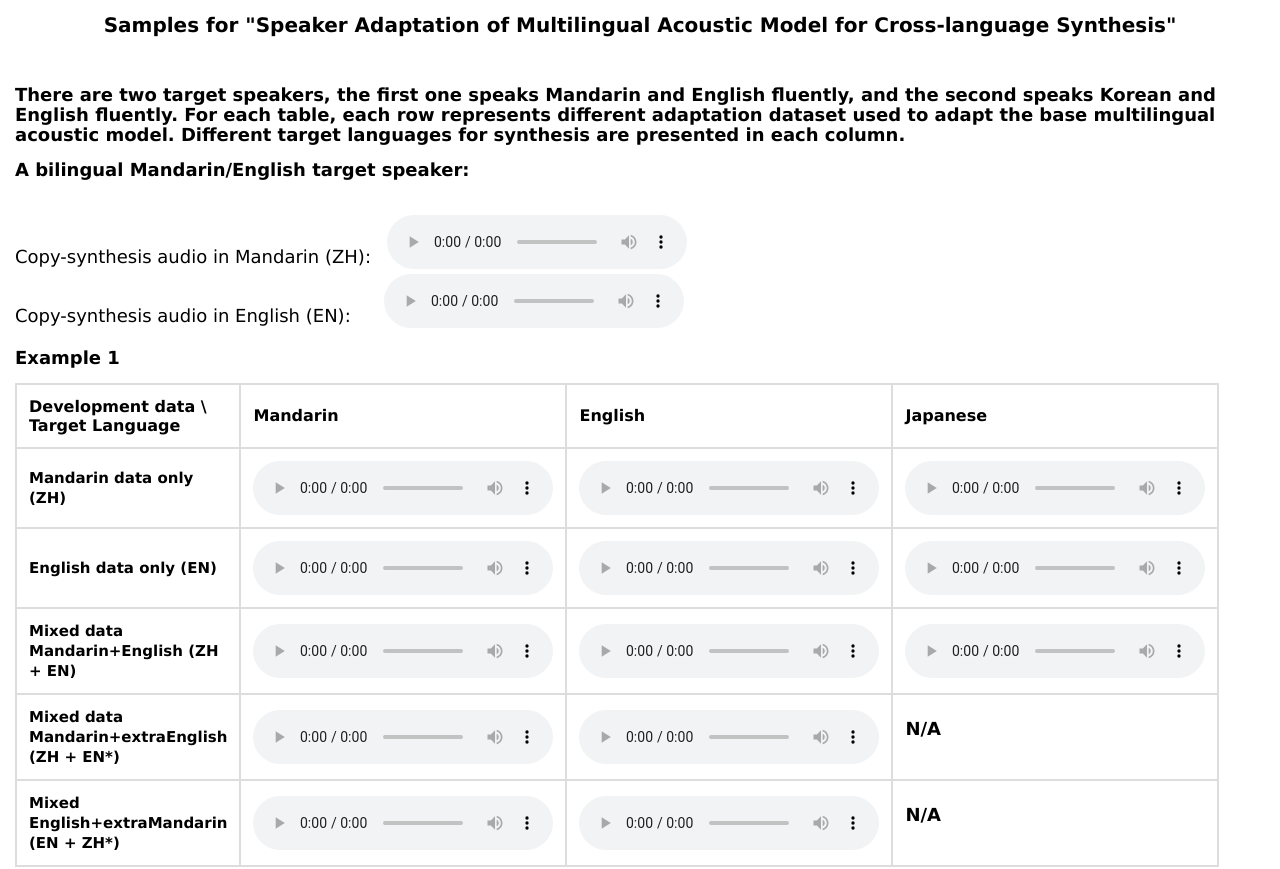
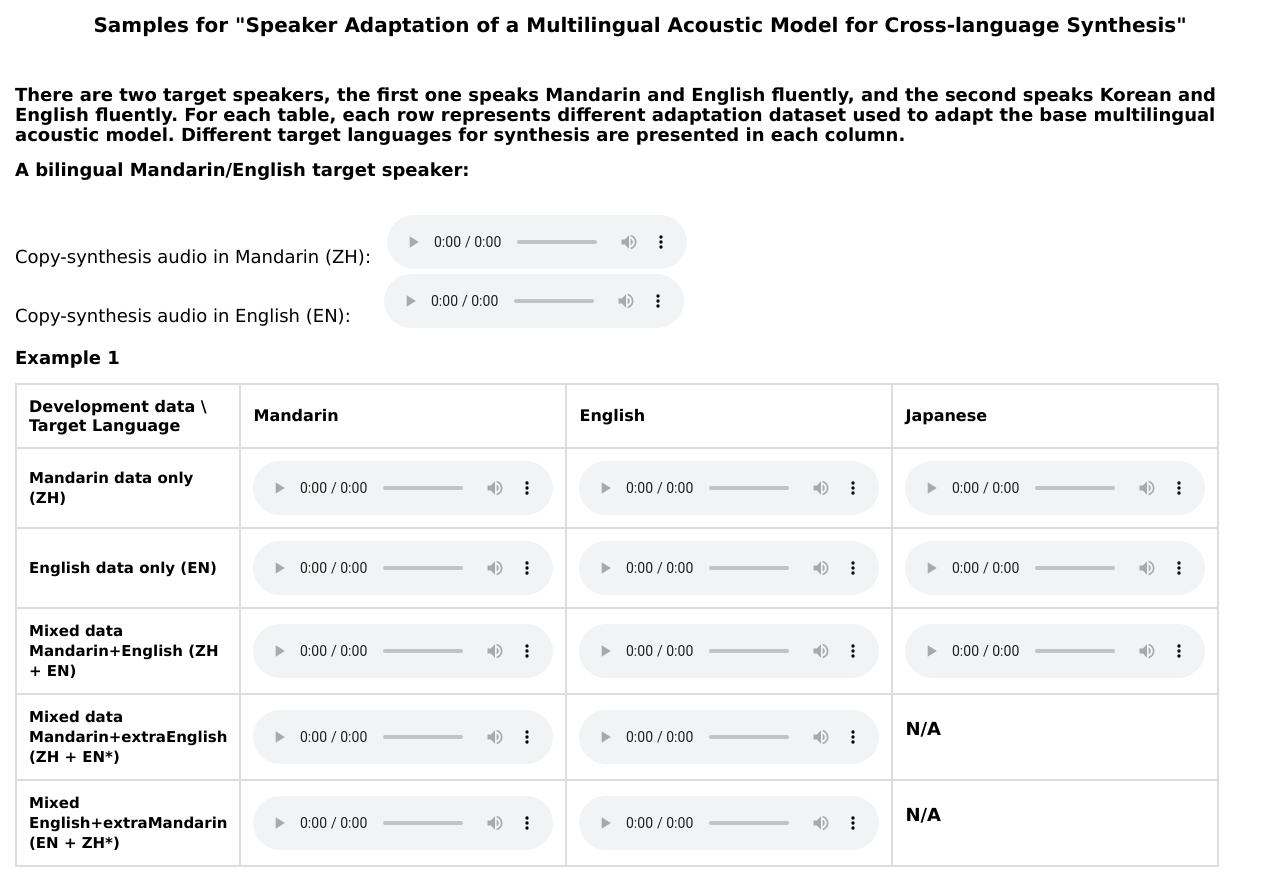
Before and after one commit to oben-ssw10/icassp2020, a plain HTML site: page index.html in a window 1280 px wide. Shown: the top 869 px of the page. Drawn offline with Linux system fonts and the light colour scheme.

Commit message:
Update index.html

```diff
--- a/index.html
+++ b/index.html
@@ -46,7 +46,7 @@ h2 {
   </head>
   <body>
 
-    <h1 align="center">Samples for "Speaker Adaptation of Multilingual Acoustic Model for Cross-language Synthesis"</h1>
+    <h1 align="center">Samples for "Speaker Adaptation of a Multilingual Acoustic Model for Cross-language Synthesis"</h1>
 
     <p></p>
 <br>
```
